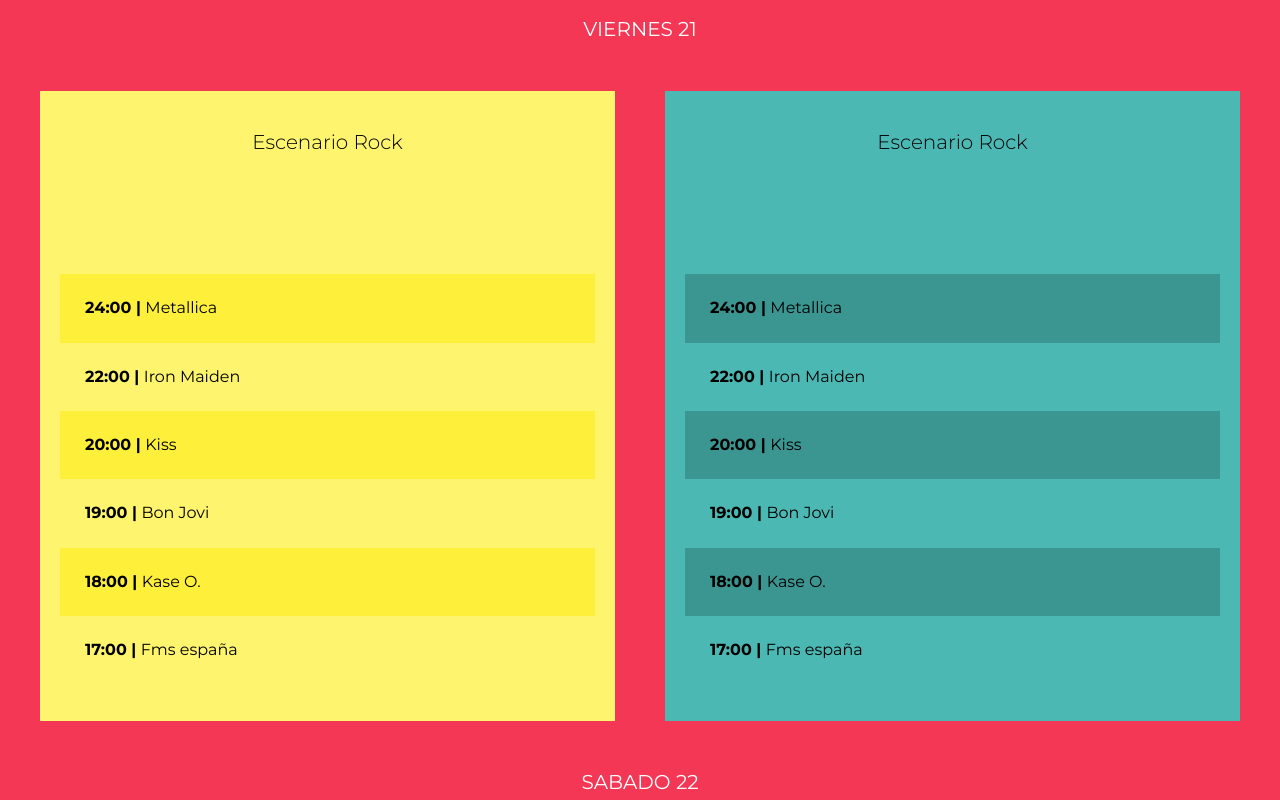
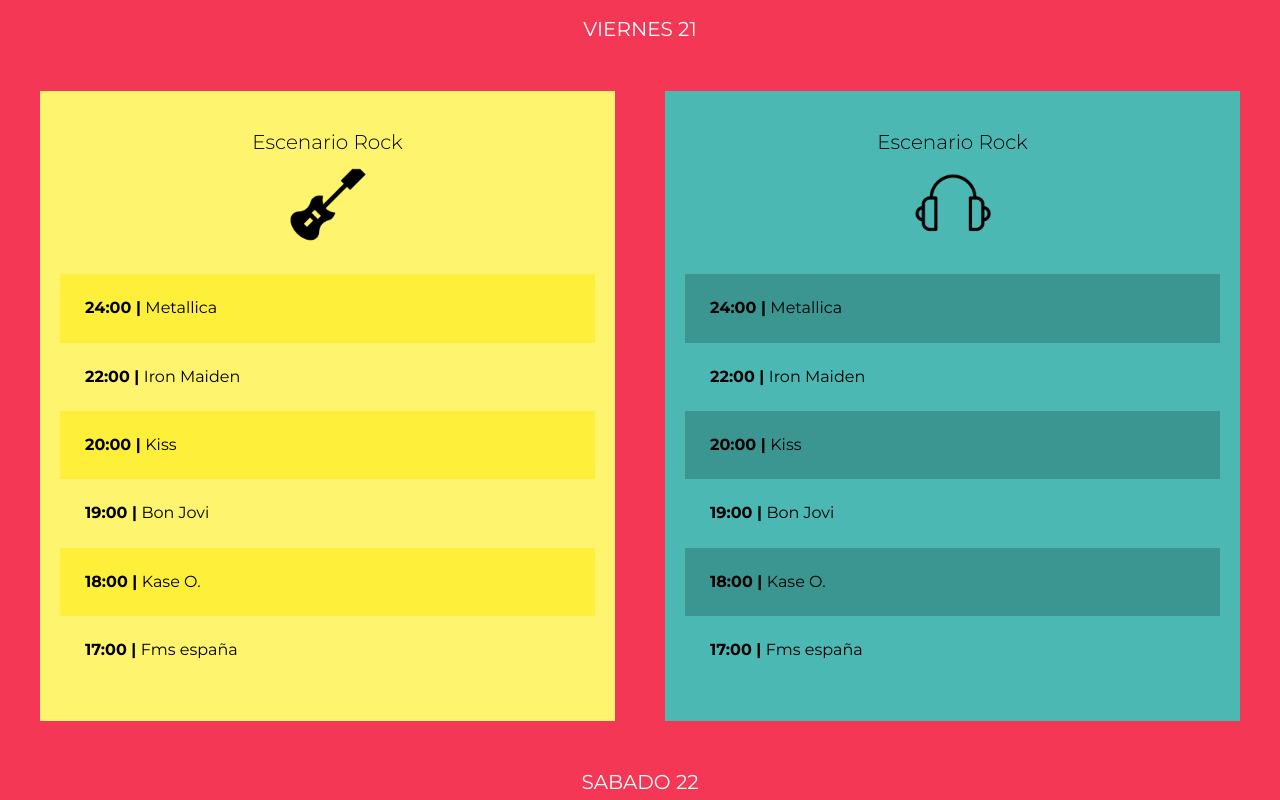
Before and after one commit to JhonRobert20/Concierto-Rock, a plain HTML site: page index.html in a window 1280 px wide. Shown: the part 1300-2100 px from the top of the page. Drawn offline with Linux system fonts and the light colour scheme.

Commit message:
areglado-iconos

```diff
--- a/build/css/app.css
+++ b/build/css/app.css
@@ -474,10 +474,10 @@
     background-position: center center; }
 
 .edm .nombre-escenario:after {
-  background-image: url(../../../imagenes/icono_edm.png); }
+  background-image: url(../imagenes/icono_edm.png); }
 
 .rock .nombre-escenario:after {
-  background-image: url(../../../imagenes/icono_rock.png); }
+  background-image: url(../imagenes/icono_rock.png); }
 
 .calendario {
   padding: 0;
```
